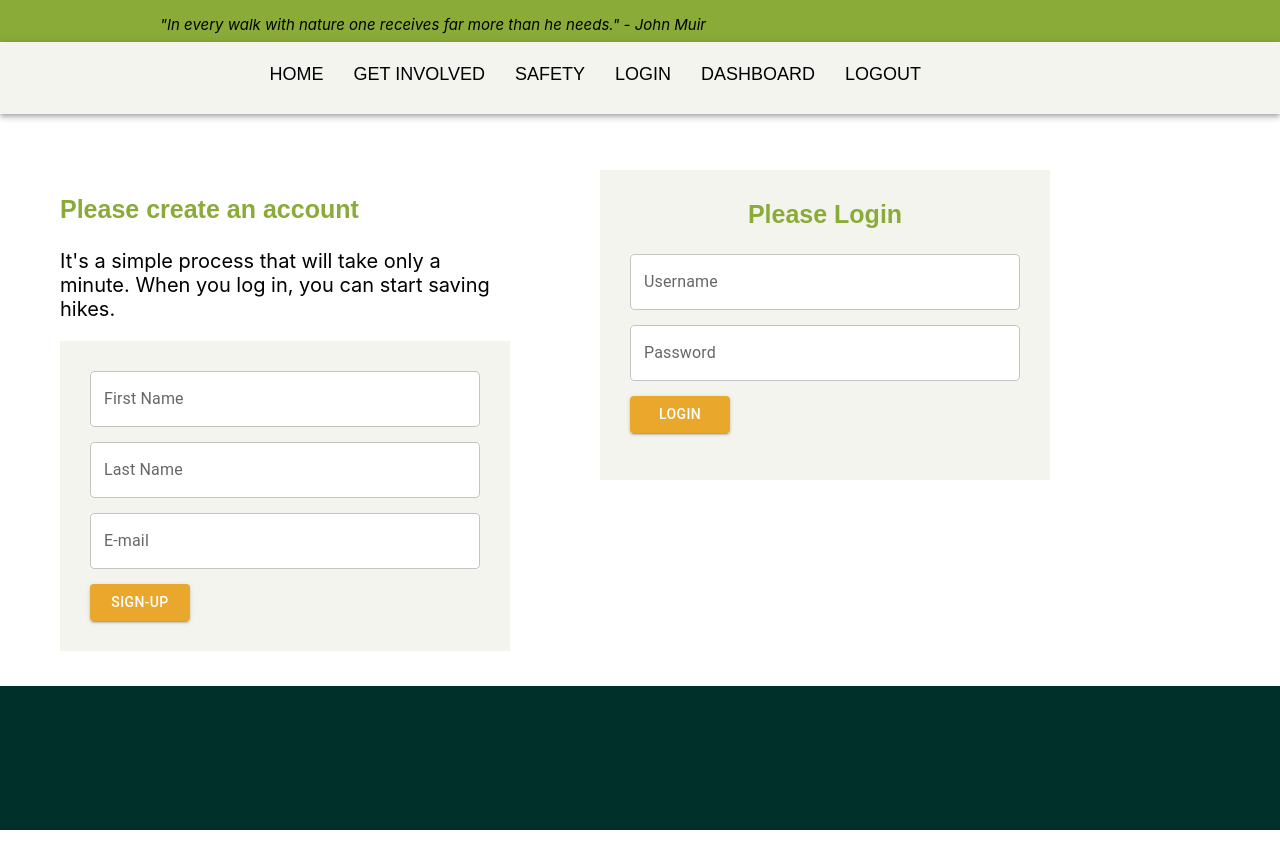
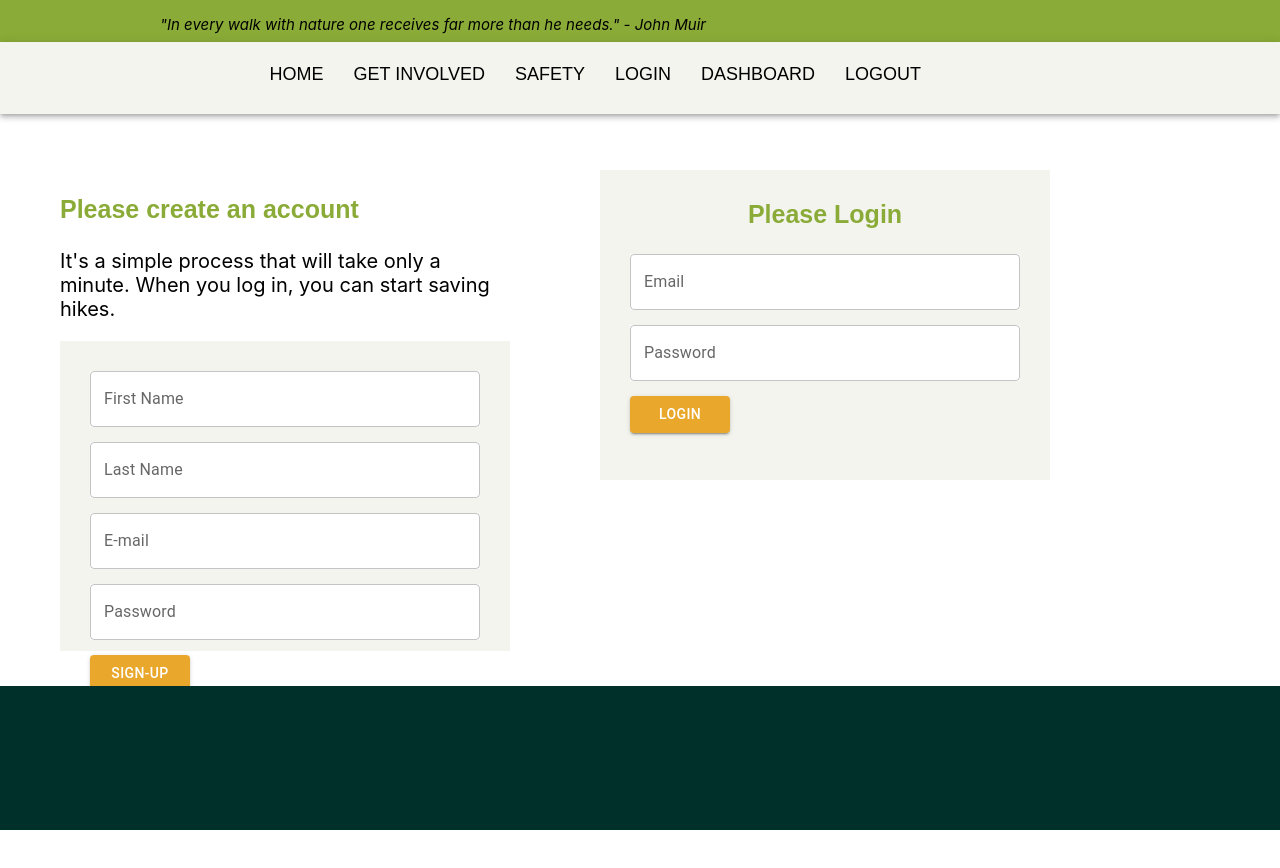
Before and after one commit to MarisolM09/Capstone-Frontend, a React (Create React App) app: page /login in a window 1280 px wide. Shown: the top 868 px of the page. Built offline with nearby package versions, Linux system fonts and the light colour scheme.

Commit message:
login and signup hooked to backend

```diff
--- a/src/components/Login.js
+++ b/src/components/Login.js
@@ -9,6 +9,7 @@ export default function Login() {
     first_name: "",
     last_name: "",
     email: "",
+    password: "",
   });
   const handleChange = (e) => {
     setHiker({ ...hiker, [e.target.name]: e.target.value });
@@ -17,7 +18,7 @@ export default function Login() {
   const handleSignup = async (e) => {
     e.preventDefault();
     return await axios
-      .post("http://localhost:5000/hikers", hiker)
+      .post("http://localhost:5000/auth/signup", hiker)
       .catch((err) => console.error(err));
   };
 
@@ -63,6 +64,15 @@ export default function Login() {
               value={hiker.email}
               onChange={handleChange}
             />
+              <TextField
+              id="outlined-basic"
+              label="Password"
+              variant="outlined"
+              style={textField}
+              name="password"
+              value={hiker.password}
+              onChange={handleChange}
+            />
 
             <Button
               type="submit"
@@ -81,7 +91,7 @@ export default function Login() {
 
             <TextField
               id="outlined-basic"
-              label="Username"
+              label="Email"
               variant="outlined"
               style={textField}
             />
```
